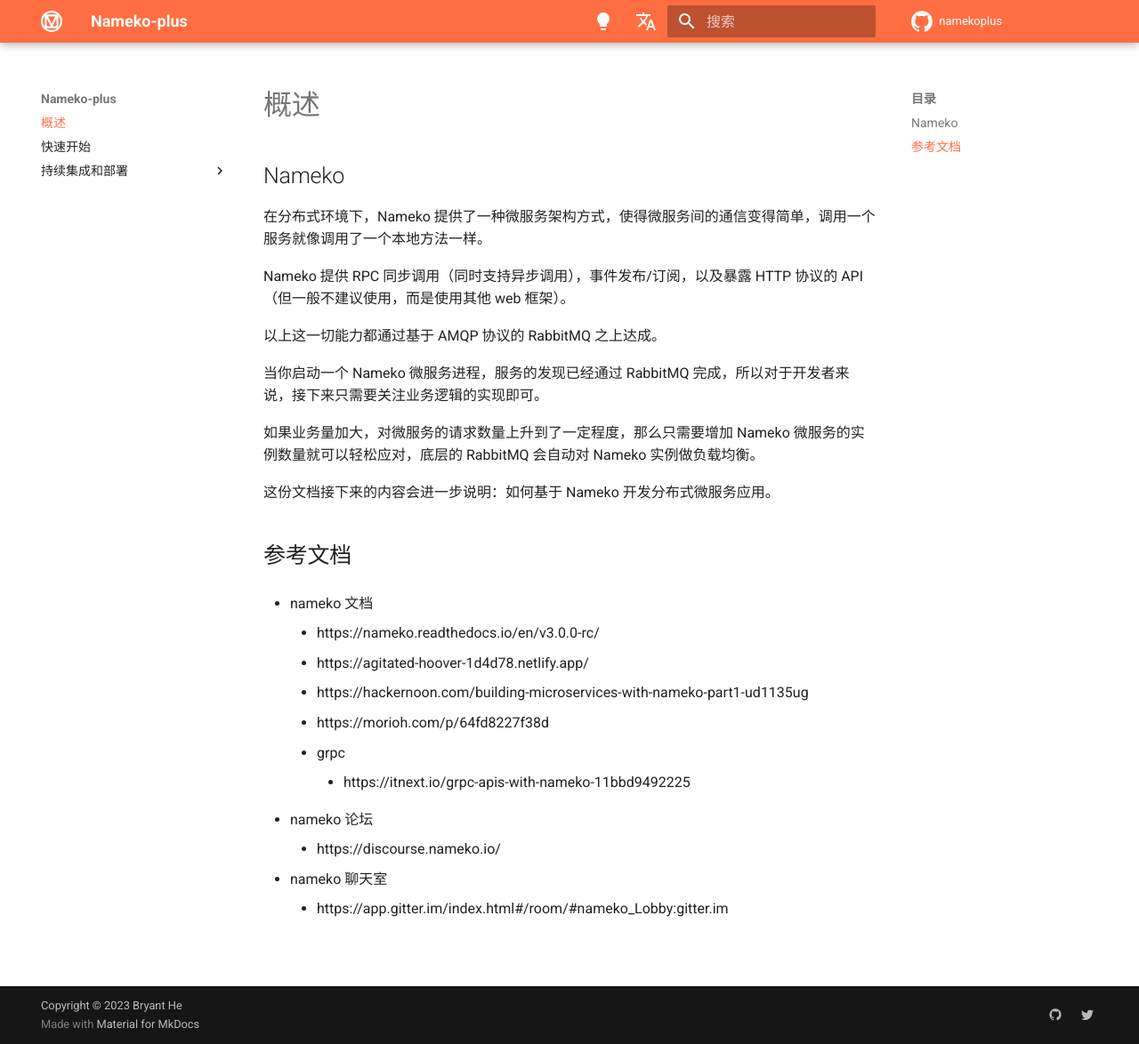
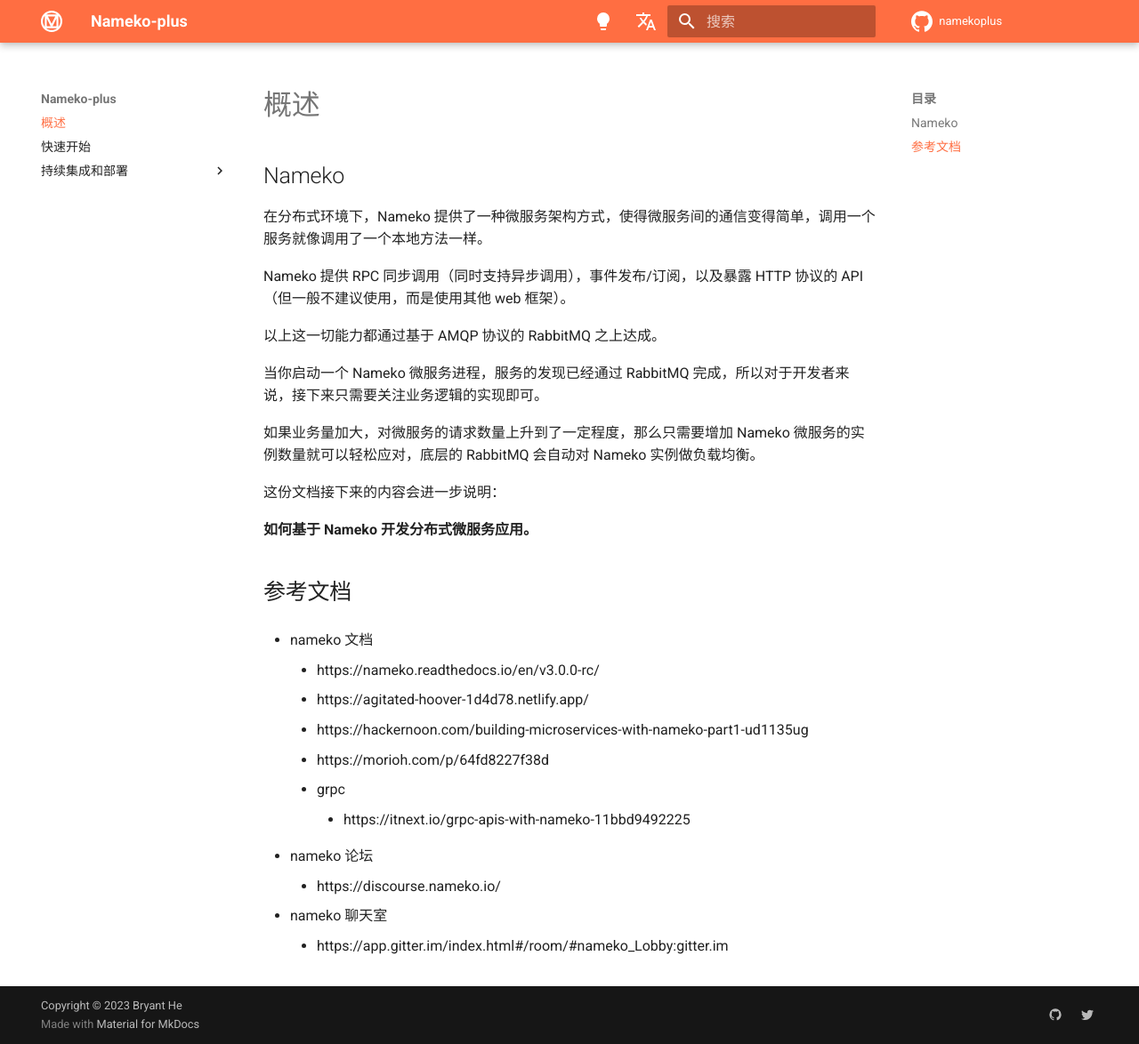
Before and after one commit to Bryanthelol/nameko-plus-doc, an MkDocs documentation site: the page built from docs/index.md, in a window 1280 px wide and 1174 px high. Shown: the whole window at 89% size. Built offline with MkDocs 1.6.1 and Material for MkDocs 9.7.7, drawn with Linux system fonts in a browser that asks for light colours; comment, search, counter and statistics services are not loaded.

Commit message:
update doc

```diff
--- a/docs/index.md
+++ b/docs/index.md
@@ -21,7 +21,9 @@
 
 如果业务量加大，对微服务的请求数量上升到了一定程度，那么只需要增加 Nameko 微服务的实例数量就可以轻松应对，底层的 RabbitMQ 会自动对 Nameko 实例做负载均衡。
 
-这份文档接下来的内容会进一步说明：如何基于 Nameko 开发分布式微服务应用。
+这份文档接下来的内容会进一步说明：
+
+**如何基于 Nameko 开发分布式微服务应用。**
 
 
 ## 参考文档
```
